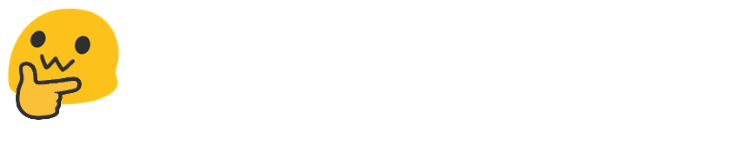
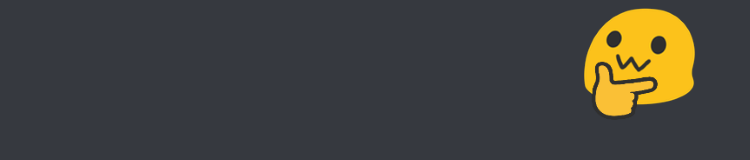
Before and after one commit to Ninejar/G11_Assigment2, a plain HTML site: page index.html in a window 1280 px wide. Shown: the whole page, without its empty margins (0-750 px from the left). Drawn offline with Linux system fonts and the light colour scheme.

Commit message:
Added basic files and structure

```diff
--- /dev/null
+++ b/assets/styles/_colors.scss
@@ -0,0 +1 @@
+$background: #36393f;
--- /dev/null
+++ b/assets/styles/_layout.scss
@@ -0,0 +1,4 @@
+img {
+    display: block;
+    margin: 0 auto;
+}
--- /dev/null
+++ b/assets/styles/_styles.scss
@@ -0,0 +1,3 @@
+body {
+    background-color: $background;
+}
--- a/styles/index.scss
+++ b/assets/styles/index.scss
@@ -2,3 +2,4 @@
 @import "colors";
 @import "fonts";
 @import "nav";
+@import "styles";
--- a/index.html
+++ b/index.html
@@ -4,9 +4,10 @@
     <meta charset="UTF-8">
     <meta http-equiv="X-UA-Compatible" content="IE=edge">
     <meta name="viewport" content="width=device-width, initial-scale=1.0">
-    <title>Document</title>
+    <link rel="stylesheet" href="./assets/styles/index.css">
+    <title>Assignment 2</title>
 </head>
 <body>
-    <img src="./assets/BlobThinkOwO.png" alt="cool image :)">
+    <img src="./assets/img/BlobThinkOwO.png" alt="cool image :)">
 </body>
 </html>
```
Also changed, not shown: assets/img/BlobThinkOwO.png (renamed from assets/BlobThinkOwO.png), assets/styles/_fonts.scss (added), assets/styles/_nav.scss (added), assets/styles/index.css (added), styles/_layout.scss (deleted), styles/_nav.scss (deleted), styles/index.css (deleted), 2 other files.
